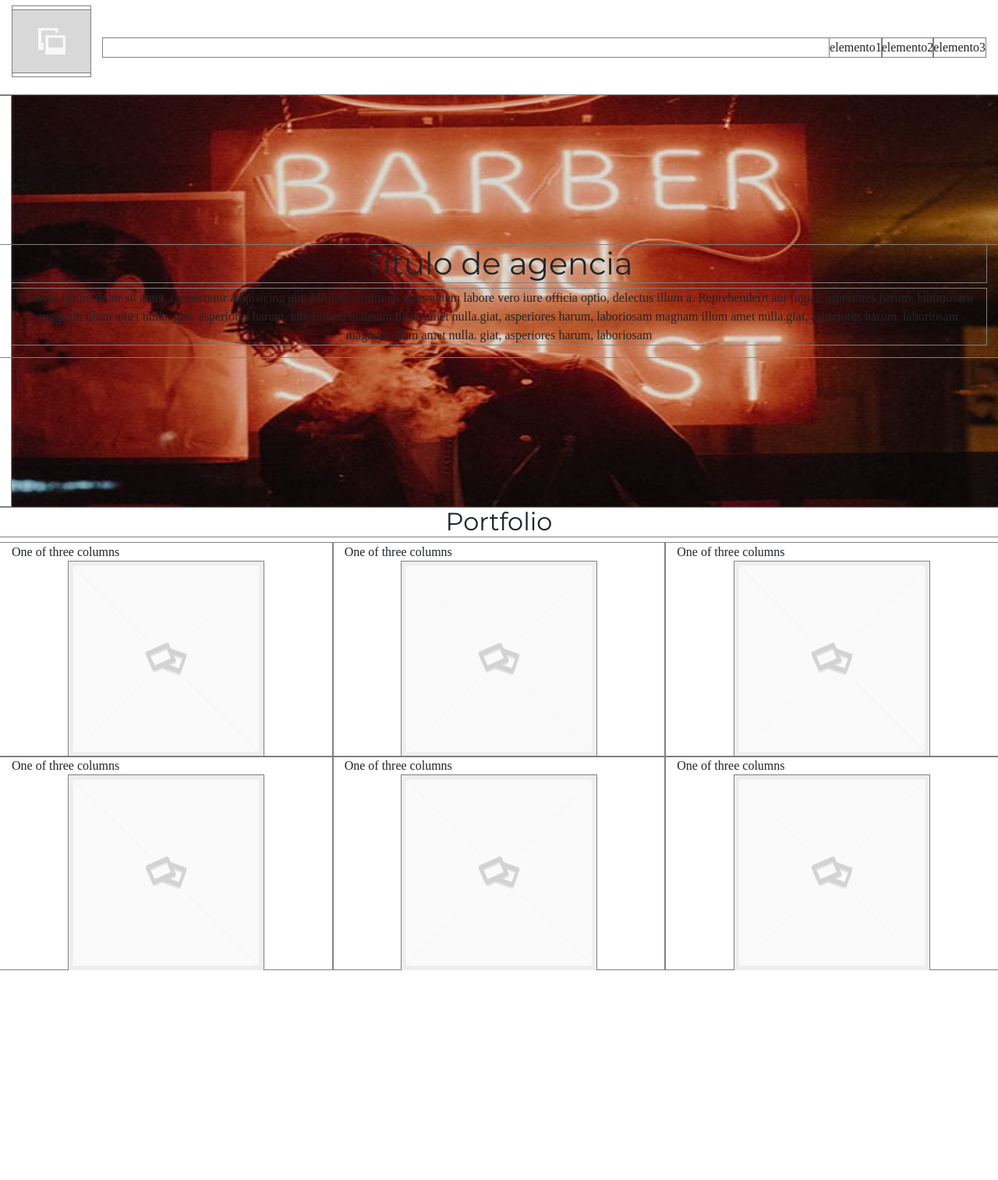
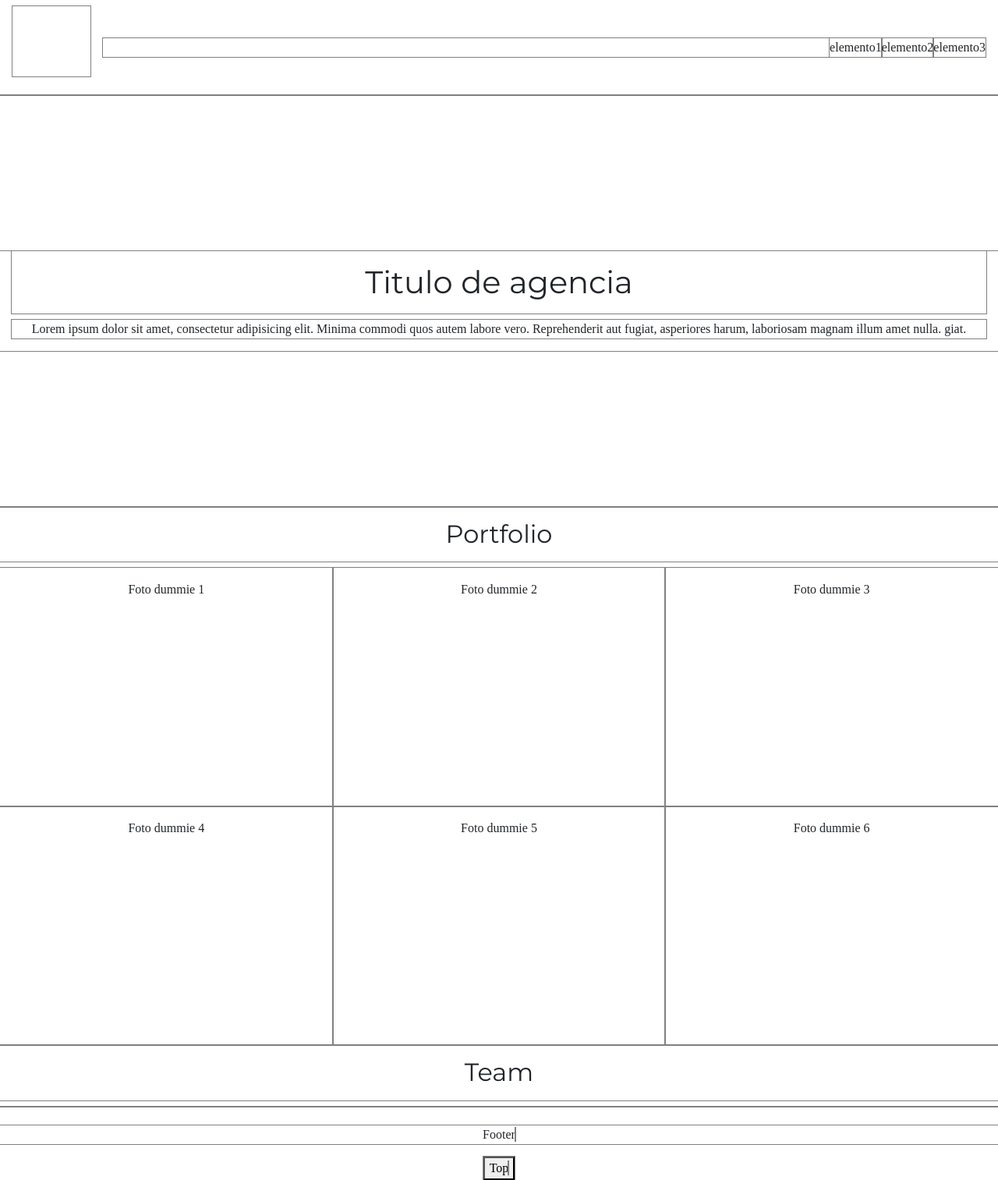
Before and after one commit to awt-adm/fundamentos, a PHP site: page / in a window 1280 px wide. Shown: the whole page at 78% size. Before the commit the page ends 1244 px from the top, so only its background shows below. Run offline with PHP 8.4, Linux system fonts and the light colour scheme; some web fonts are replaced.

Commit message:
3ra seccion

```diff
--- a/leo/css/app.css
+++ b/leo/css/app.css
@@ -71,10 +71,14 @@ header {
 
 header figure img{
   height: 80px;
-  width: auto;;
+  width: auto;
 }
 
 /* index */
+.index-titulo{
+  padding: var(--padding-2) 0px;
+}
+
 #index{
   height: 66vh;
 }
@@ -104,15 +108,24 @@ header figure img{
 .ha {
   height: auto;
 }
+
 /*Portfolio*/
-
-.container-fluid {
-  position: relative;
+#portfolio row{
+  position: absolute;
+  height: 66vh;
 }
 
 .col-4 img{
+  position: relative;
+
   margin: 0 auto;
   height: 250px;
   width: auto;
   display: table !important;
 }
+
+/*End Portfolio*/
+
+/*Slider*/
+
+/*End Slider*/
--- a/leo/index.html
+++ b/leo/index.html
@@ -25,11 +25,13 @@
   <button class="navbar-toggler" type="button" data-toggle="collapse" data-target="#navbarSupportedContent" aria-controls="navbarSupportedContent" aria-expanded="false" aria-label="Toggle navigation">
     <span class="navbar-toggler-icon"></span>
   </button>
+
   <!--logo-->
-  <figure class="navbar-brand">
+  <figure class="navbar-brand imgLiquid imgLiquidFill">
     <img src="img/project-placeholder.png" alt="Logo">
   </figure>
 
+  <!--menu-->
   <nav id="navbarSupportedContent" class="navbar-collapse collapse justify-content-between">
     <ul class="navbar-nav ml-auto"><!--margin-left auto-->
       <li class="menu-item">elemento1</li>
@@ -38,10 +40,12 @@
     </ul>
   </header>
 
+  <body>
+
     <section id="index" class="container-fluid" >
       <div class="row">
 
-      <div class="col-12 index-img">
+        <div class="col-12 index-img imgLiquid imgLiquidFill">
           <img src="img/3.jpg" alt="">
         </div>
 
@@ -49,10 +53,9 @@
           <div class="row">
             <div class="col-12 my-auto ha">
 
-            <h1 class="col-12 text-center">Titulo de agencia</h1>
-            <p class="col-12 text-center"> Lorem ipsum dolor sit amet, consectetur adipisicing elit. Minima commodi quos autem labore vero iure officia optio, delectus illum a. Reprehenderit aut fugiat, asperiores harum, laboriosam magnam illum amet nulla.
-              giat, asperiores harum, laboriosam magnam illum amet nulla.giat, asperiores harum, laboriosam magnam illum amet nulla.giat, asperiores harum, laboriosam magnam illum amet nulla.
-              giat, asperiores harum, laboriosam
+              <h1 class="index-titulo col-12 text-center">Titulo de agencia</h1>
+              <p class="col-12 text-center"> Lorem ipsum dolor sit amet, consectetur adipisicing elit. Minima commodi quos autem labore vero. Reprehenderit aut fugiat, asperiores harum, laboriosam magnam illum amet nulla.
+                giat.
               </p>
             </div>
           </div>
@@ -60,52 +63,78 @@
       </div>
     </section>
 
-  <body>
-
     <!--Portfolio-->
     <div>
-      <h2 class="text-center">Portfolio</h2>
+      <h2 class="index-titulo text-center">Portfolio</h2>
     </div>
 
-    <section id="portfolio" class="container-fluid">
+    <section id="portfolio" class="container-fluid" >
+
       <div class="row align-items-start">
 
-        <div class="col-4">
-          One of three columns
+        <div class="index-titulo text-center col-4 imgLiquid imgLiquidFill">
+          Foto dummie 1
           <img src="img/placeholder.png" alt="">
         </div>
-        <div class="col-4">
-          One of three columns
+        <div class="index-titulo text-center col-4 imgLiquid imgLiquidFill">
+          Foto dummie 2
           <img src="img/placeholder.png" alt="">
         </div>
-        <div class="col-4">
-          One of three columns
+        <div class="index-titulo text-center col-4 imgLiquid imgLiquidFill">
+          Foto dummie 3
           <img src="img/placeholder.png" alt="">
         </div>
       </div>
 
       <div class="row align-items-center">
-        <div class="col-4">
-          One of three columns
+        <div class="index-titulo text-center col-4 imgLiquid imgLiquidFill">
+          Foto dummie 4
           <img src="img/placeholder.png" alt="">
         </div>
-        <div class="col-4">
-          One of three columns
+        <div class="index-titulo text-center col-4 imgLiquid imgLiquidFill">
+          Foto dummie 5
           <img src="img/placeholder.png" alt="">
         </div>
-        <div class="col-4">
-          One of three columns
+        <div class="index-titulo text-center col-4 imgLiquid imgLiquidFill">
+          Foto dummie 6
           <img src="img/placeholder.png" alt="">
         </div>
       </div>
     </section>
     <!--Fin portfolio-->
 
-  </body>
+    <!--Wrapper Slider-->
+    <div>
+      <h2 class="index-titulo text-center">Team</h2>
+    </div>
 
-  <footer>
+    <section id="slider" class="container-fluid">
+      <div class="carousel-item">
+        <img class="avatar" src="img/placeholder-slide.png" alt="avatar">
+        <div class="carousel-caption d-none d-md-block">
+          <h5>Lorem Ipsum</h5>
+          <p>Lorem ipsum dolor sit amet, consectetur adipisicing elit. Reprehenderit eveniet expedita nesciunt doloribus, eligendi impedit id dignissimos aspernatur ratione namra nobis, minus veritatis!</p>
+        </div>
+      </div>
 
+    </section>
+
+    <!--End Wrapper Slider-->
+
+    <!--Footer-->
+
+    <footer class="text-center">
+    </a><br>
+    <p>Footer<a href="#" data-toggle="tooltip" title="#"></a></p>
+    <button type="button" class="up-arrow" data-toggle="tooltip" data-placement="bottom" title="TO TOP">
+      Top
+      <span class="glyphicon glyphicon-chevron-up"></span>
+
+    </button>
   </footer>
+
+
+  <!--End footer-->
 
   <!--Scripts-->
   <script src="js/jquery.js" type="text/javascript"></script>
@@ -116,6 +145,6 @@
   <!--Final de scripts-->
 
 
-
+</body>
 
 </html>
--- a/leo/js/app.js
+++ b/leo/js/app.js
@@ -0,0 +1,18 @@
+$(document).ready(()=>{
+
+  imgLiquid()
+
+})
+
+function imgLiquid(){
+
+  //*  alert("Hola Mundo")
+  $(".imgLiquid .imgLiquidFill").imgLiquid({
+
+  })
+
+  $(".imgLiquid .imgLiquidNoFill").imgLiquid({
+    fill:false
+  })
+
+}
```
Also changed, not shown: leo/img/49805b8c9c.svg (added), leo/img/placeholder-slide.png (added). Lines whose indentation alone changed are shown as unchanged.
